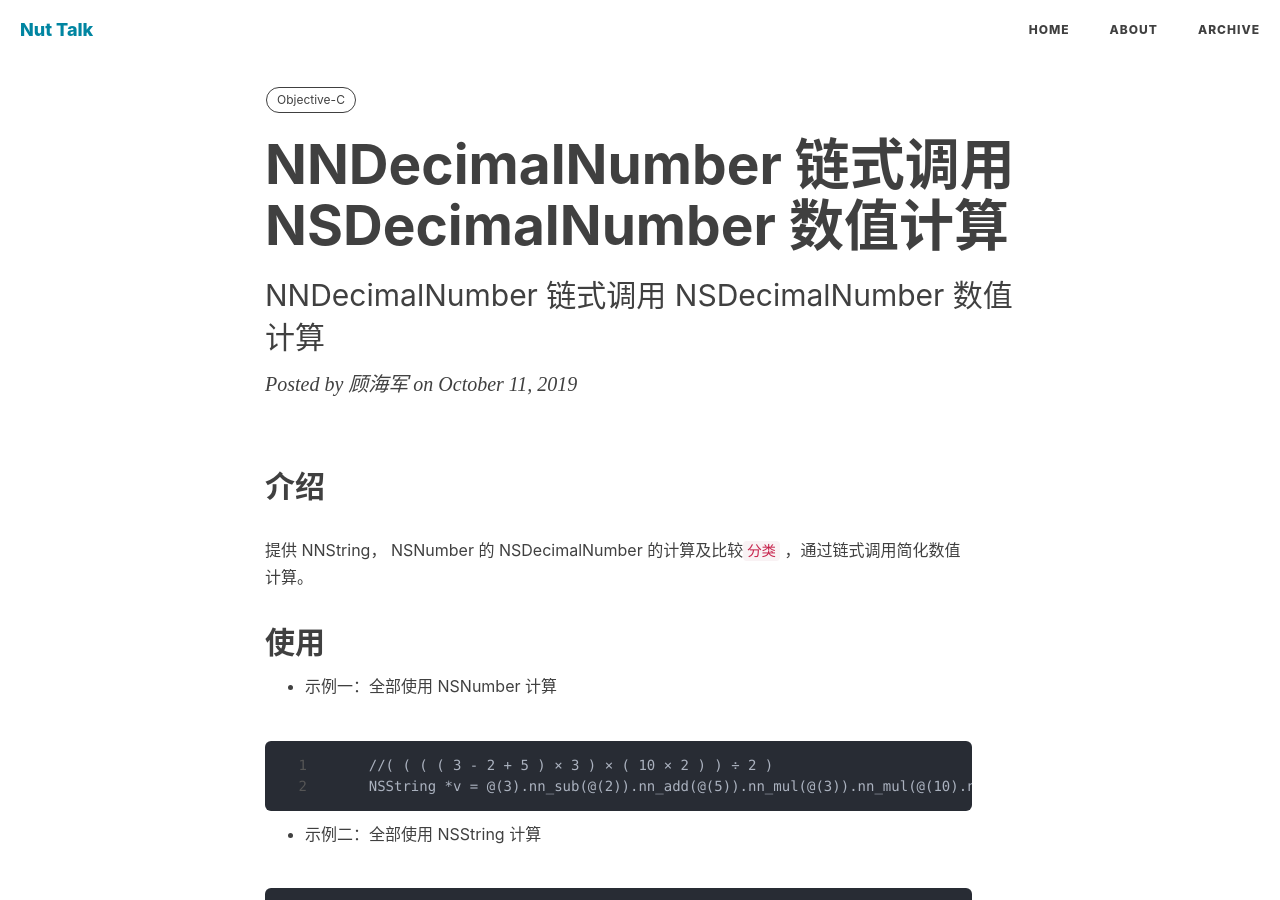
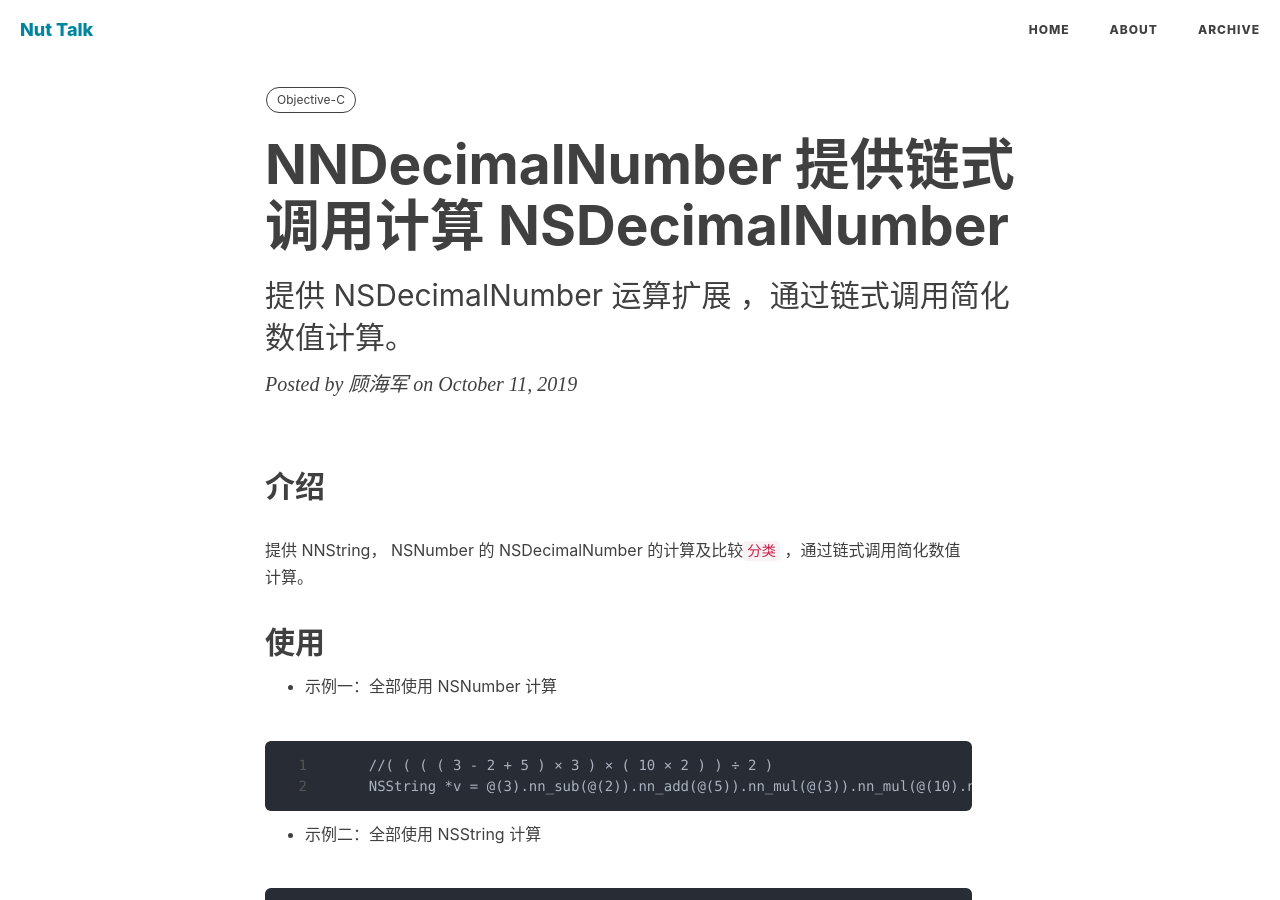
Before and after one commit to amisare/amisare.github.io, a Jekyll site: the page built from _posts/2019-10-11-nndecimalnumber.md, in a window 1280 px wide and 900 px high. Built offline with Jekyll 4.4.1, drawn with Linux system fonts in a browser that asks for light colours; nearby versions of some CDN libraries; comment, search, counter and statistics services are not loaded.

Commit message:
modify _posts/2019-10-11-nndecimalnumber.md

```diff
--- a/_posts/2019-10-11-nndecimalnumber.md
+++ b/_posts/2019-10-11-nndecimalnumber.md
@@ -1,7 +1,7 @@
 ---
 layout: post
-title: "NNDecimalNumber 链式调用 NSDecimalNumber 数值计算"
-subtitle: 'NNDecimalNumber 链式调用 NSDecimalNumber 数值计算'
+title: "NNDecimalNumber 提供链式调用计算 NSDecimalNumber"
+subtitle: '提供 NSDecimalNumber 运算扩展 ，通过链式调用简化数值计算。'
 author: "顾海军"
 header-style: text
 tags:
```
